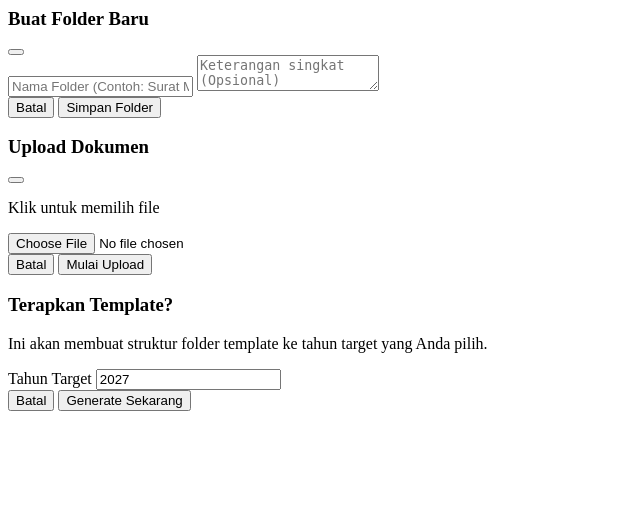
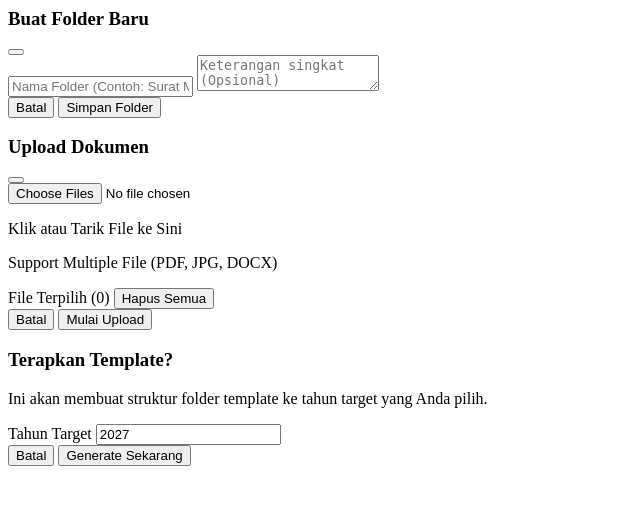
Before and after one commit to akhsannnn/aplikasi_arsip_pn, a PHP site: page /modals.php in a window 1280 px wide. Shown: the top 505 px of the page, without its empty margins (0-640 px from the left). Run offline with PHP 8.4, Linux system fonts and the light colour scheme.

Commit message:
amburadul 5

```diff
--- a/views/modals.php
+++ b/views/modals.php
@@ -16,22 +16,45 @@
 </div>
 
 <div id="modalUpload" class="hidden fixed inset-0 bg-black/60 z-50 flex items-center justify-center p-4">
-    <div class="bg-white rounded-xl shadow-2xl w-full max-w-sm overflow-hidden">
-        <div class="bg-court-gold px-4 py-3 border-b flex justify-between items-center">
-            <h3 class="font-bold text-white text-sm">Upload Dokumen</h3>
-            <button onclick="app.closeModal('modalUpload')" class="text-white/70 hover:text-white"><i class="fa-solid fa-times"></i></button>
+    <div class="bg-white rounded-xl shadow-2xl w-full max-w-md overflow-hidden flex flex-col max-h-[90vh]">
+        <div class="bg-court-gold px-4 py-3 border-b flex justify-between items-center shrink-0">
+            <h3 class="font-bold text-white text-sm flex items-center gap-2">
+                <i class="fa-solid fa-cloud-arrow-up"></i> Upload Dokumen
+            </h3>
+            <button type="button" onclick="app.closeModal('modalUpload')" class="text-white/70 hover:text-white"><i class="fa-solid fa-times"></i></button>
         </div>
-        <form id="formUpload" class="p-4 space-y-4" enctype="multipart/form-data">
 
-            <div class="border-2 border-dashed border-gray-300 rounded-lg p-6 text-center hover:bg-gray-50 transition relative">
-                <i class="fa-solid fa-cloud-arrow-up text-3xl text-gray-400 mb-2"></i>
-                <p class="text-xs text-gray-500">Klik untuk memilih file</p>
-                <input type="file" name="file" class="absolute inset-0 w-full h-full opacity-0 cursor-pointer" required>
+        <form id="formUpload" class="flex flex-col flex-1 overflow-hidden" enctype="multipart/form-data">
+            <div class="p-4 space-y-4 flex-1 overflow-y-auto">
+
+                <div class="border-2 border-dashed border-gray-300 rounded-lg p-6 text-center hover:bg-yellow-50 hover:border-court-gold transition relative group cursor-pointer bg-gray-50">
+                    <input type="file" id="fileInput" name="files[]" class="absolute inset-0 w-full h-full opacity-0 cursor-pointer z-10" multiple required>
+
+                    <div class="space-y-2 pointer-events-none">
+                        <div class="bg-white w-12 h-12 rounded-full flex items-center justify-center mx-auto shadow-sm group-hover:scale-110 transition">
+                            <i class="fa-solid fa-cloud-arrow-up text-2xl text-court-gold"></i>
+                        </div>
+                        <p class="text-sm font-bold text-gray-600 group-hover:text-court-gold">Klik atau Tarik File ke Sini</p>
+                        <p class="text-xs text-gray-400">Support Multiple File (PDF, JPG, DOCX)</p>
+                    </div>
+                </div>
+
+                <div id="filePreviewContainer" class="hidden border-t pt-4">
+                    <div class="flex justify-between items-center mb-2">
+                        <span class="text-xs font-bold text-gray-700">File Terpilih (<span id="fileCount">0</span>)</span>
+                        <button type="button" id="btnClearFiles" class="text-[10px] text-red-500 hover:underline font-bold">Hapus Semua</button>
+                    </div>
+                    <div id="fileList" class="space-y-2 max-h-40 overflow-y-auto pr-1 custom-scrollbar">
+                        </div>
+                </div>
+
             </div>
 
-            <div class="flex justify-end gap-2">
-                <button type="button" onclick="app.closeModal('modalUpload')" class="px-4 py-2 bg-gray-100 text-gray-600 rounded-lg text-xs font-bold hover:bg-gray-200">Batal</button>
-                <button type="submit" class="px-4 py-2 bg-court-gold text-white rounded-lg text-xs font-bold hover:bg-yellow-600 shadow-md">Mulai Upload</button>
+            <div class="p-4 border-t bg-gray-50 flex justify-end gap-2 shrink-0">
+                <button type="button" onclick="app.closeModal('modalUpload')" class="px-4 py-2 bg-white border border-gray-300 text-gray-600 rounded-lg text-xs font-bold hover:bg-gray-100">Batal</button>
+                <button type="submit" id="btnSubmitUpload" class="px-4 py-2 bg-court-gold text-white rounded-lg text-xs font-bold hover:bg-yellow-600 shadow-md">
+                    <i class="fa-solid fa-upload mr-1"></i> Mulai Upload
+                </button>
             </div>
         </form>
     </div>
```
Also changed, not shown: public/api.php (+52 -6 lines), src/Services/ArchiveService.php (+31 -26 lines), views/sidebar.php (+5 -4 lines), public/js/app.js, 6 other files.
